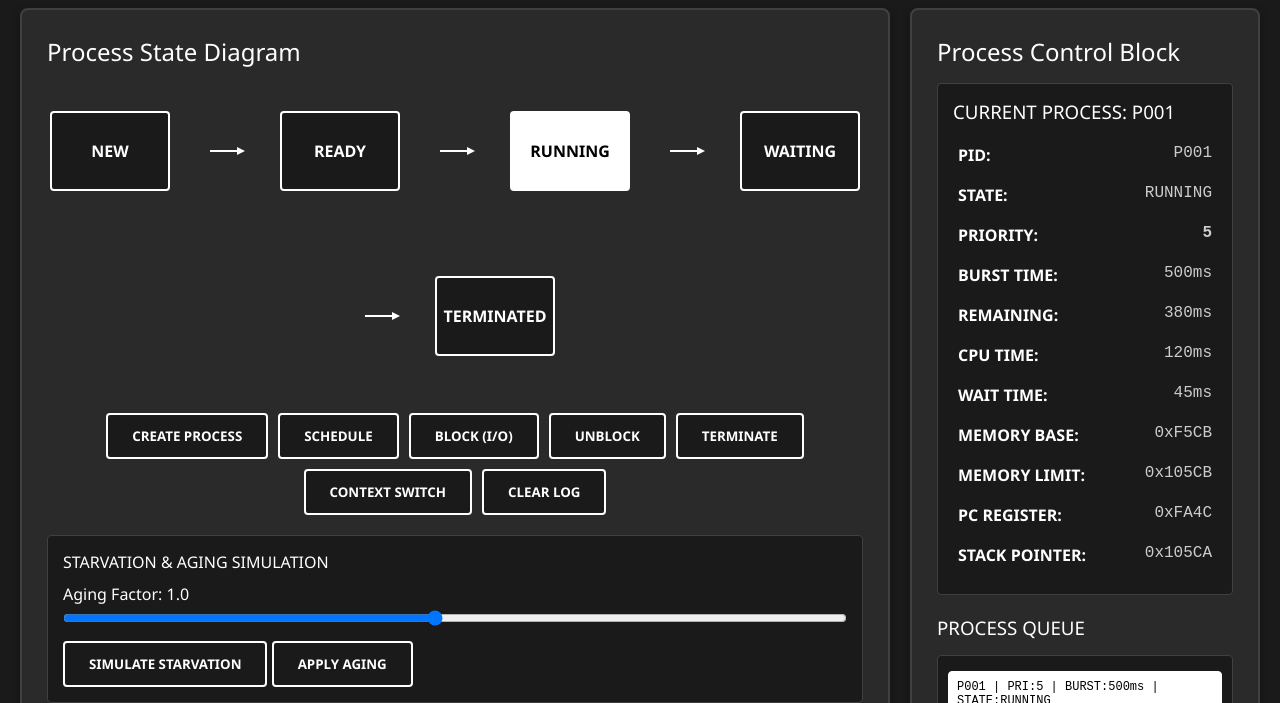
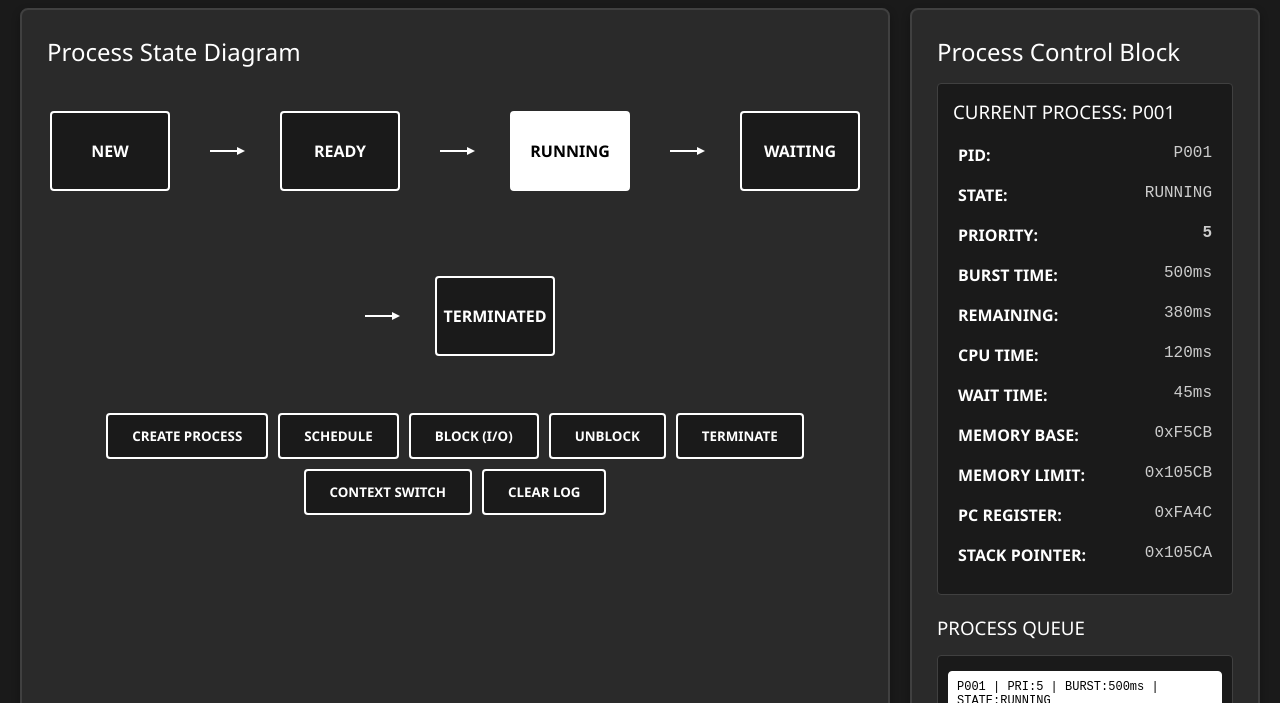
Before and after one commit to khelan-mehta/logicConverter, a plain HTML site: page index2.html in a window 1280 px wide. Shown: the part 97-800 px from the top of the page. Drawn offline with Linux system fonts and the light colour scheme.

Commit message:
Update index2.html

```diff
--- a/index2.html
+++ b/index2.html
@@ -371,16 +371,7 @@
                     <button onclick="clearLog()">CLEAR LOG</button>
                 </div>
 
-                <div class="starvation-controls">
-                    <h4>STARVATION & AGING SIMULATION</h4>
-                    <div class="aging-factor">
-                        <label>Aging Factor: <span id="agingValue">1.0</span></label>
-                        <input type="range" id="agingSlider" min="0.1" max="2" step="0.1" value="1"
-                               oninput="updateAging(this.value)">
-                    </div>
-                    <button onclick="simulateStarvation()">SIMULATE STARVATION</button>
-                    <button onclick="applyAging()">APPLY AGING</button>
-                </div>
+
             </div>
 
             <div class="pcb-section">
```
